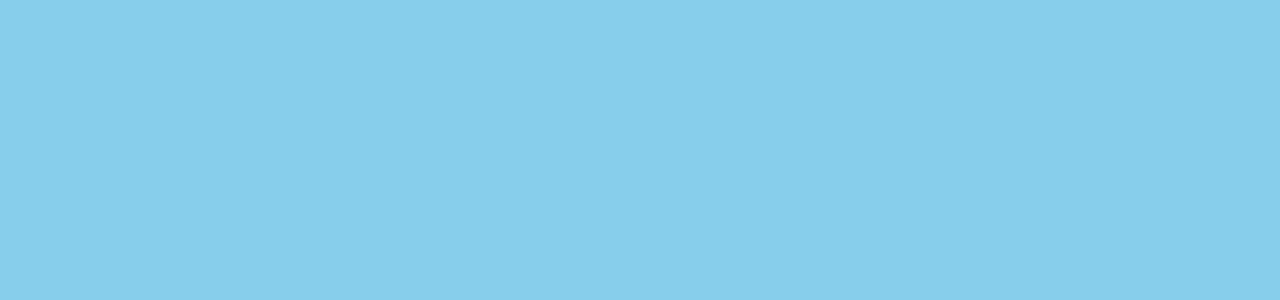
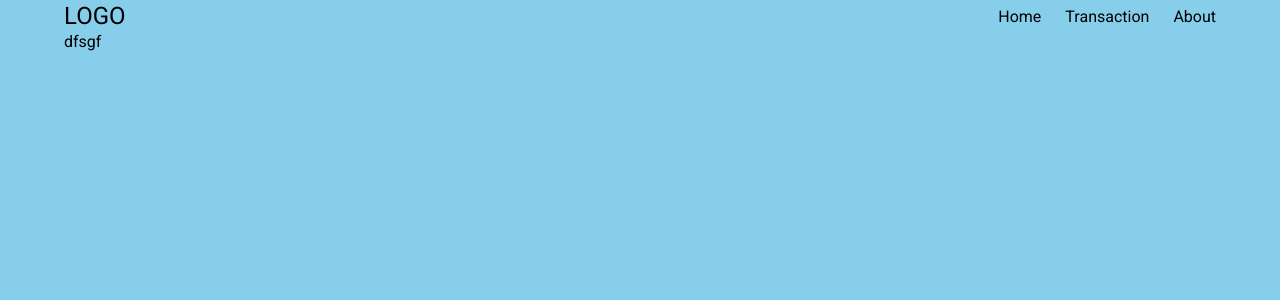
Before and after one commit to vitalii-minchuk/material, a React (Create React App) app: page /redux/transaction in a window 1280 px wide. Before the commit this address had no page. Shown: the top 300 px of the page. Built offline with nearby package versions, Linux system fonts and the light colour scheme.

Commit message:
redux added

```diff
--- a/package.json
+++ b/package.json
@@ -6,6 +6,7 @@
     "@emotion/react": "^11.9.3",
     "@emotion/styled": "^11.9.3",
     "@mui/material": "^5.8.7",
+    "@reduxjs/toolkit": "^1.8.3",
     "@testing-library/jest-dom": "^5.16.4",
     "@testing-library/react": "^13.3.0",
     "@testing-library/user-event": "^13.5.0",
@@ -13,10 +14,15 @@
     "@types/node": "^16.11.43",
     "@types/react": "^18.0.15",
     "@types/react-dom": "^18.0.6",
+    "axios": "^0.27.2",
     "react": "^18.2.0",
     "react-dom": "^18.2.0",
+    "react-redux": "^8.0.2",
     "react-router-dom": "^6.3.0",
     "react-scripts": "5.0.1",
+    "redux": "^4.2.0",
+    "redux-logger": "^3.0.6",
+    "redux-saga": "^1.1.3",
     "typescript": "^4.7.4",
     "web-vitals": "^2.1.4"
   },
--- a/src/App.tsx
+++ b/src/App.tsx
@@ -13,12 +13,23 @@ import { SinglePost } from "./pages/routing/PostsPage/SinglePost"
 import { MainPage } from "./pages/MainPage"
 import { About } from "./pages/routing/About"
 import { Login } from "./pages/routing/Login"
+import { Rdx } from "./pages/rdx/Rdx"
+import { LayoutRdx } from "./components/rdx/LayoutRdx"
+import { Transaction } from "./pages/rdx/Transaction"
+import { AboutRdx } from "./pages/rdx/AboutRdx"
 
 const App: FC = () =>  {
   return (
     <Fragment>
       <Routes>
         <Route path="/" element={<MainPage />} />
+
+        <Route path="redux/*" element={<LayoutRdx />}>
+          <Route index element={<Rdx />} />
+          <Route path="transaction" element={<Transaction />} />
+          <Route path="about" element={<AboutRdx />} />
+        </Route>
+
         <Route path="routing/*" element={<Layout />}>
           <Route index element={<Home />} />
           <Route path="contacts/*" element={<Contacts />} />
@@ -36,6 +47,7 @@ const App: FC = () =>  {
           <Route path="login" element={<Login />} />
           <Route path="*" element={<Error />} />
         </Route>
+
       </Routes>
     </Fragment>
   )
--- /dev/null
+++ b/src/components/rdx/Header.tsx
@@ -0,0 +1,23 @@
+import { FC, Fragment } from "react"
+import { Link } from "react-router-dom"
+
+import { Container, Stack, Typography } from "@mui/material"
+
+const Header: FC = () => {
+  return (
+    <Fragment>
+        <Container maxWidth="lg">
+          <Stack justifyContent="space-between" flexDirection="row" alignItems="center">
+            <Typography variant="h5">LOGO</Typography>
+            <Stack component="nav" flexDirection="row" gap={3}>
+              <Link to="">Home</Link>
+              <Link to="transaction">Transaction</Link>
+              <Link to="about">About</Link>
+            </Stack>
+          </Stack>
+        </Container>
+    </Fragment>
+  )
+}
+
+export { Header }
--- /dev/null
+++ b/src/components/rdx/LayoutRdx.tsx
@@ -0,0 +1,26 @@
+import { FC, Fragment } from "react"
+import { Outlet } from "react-router-dom"
+
+import { Box, Stack } from "@mui/material"
+import { Header } from "./Header"
+import { Provider } from "react-redux"
+import { store } from "../../redux/store"
+
+const LayoutRdx: FC = () => {
+  return (
+    <Fragment>
+      <Provider store={store}>
+        <Stack  sx={{minHeight: "100vh"}}>
+          <Box component="header">
+            <Header />
+          </Box>
+          <Box component="main">
+            <Outlet />
+          </Box>
+        </Stack>
+      </Provider>
+    </Fragment>
+  )
+}
+
+export { LayoutRdx }
--- a/src/pages/MainPage.tsx
+++ b/src/pages/MainPage.tsx
@@ -5,6 +5,7 @@ const MainPage: FC = () => {
   return (
     <div>MainPage
       <Link to="/routing">routing</Link>
+      <Link to="/redux">redux</Link>
     </div>
   )
 }
--- /dev/null
+++ b/src/pages/rdx/AboutRdx.tsx
@@ -0,0 +1,9 @@
+import { FC } from "react"
+
+const AboutRdx: FC = () => {
+  return (
+    <div>AboutRdx</div>
+  )
+}
+
+export { AboutRdx }
--- /dev/null
+++ b/src/pages/rdx/Rdx.tsx
@@ -0,0 +1,11 @@
+import { FC, Fragment } from "react"
+
+const Rdx: FC = () => {
+  return (
+    <Fragment>
+      Rdx
+    </Fragment>
+  )
+}
+
+export { Rdx }
--- /dev/null
+++ b/src/pages/rdx/Transaction.tsx
@@ -0,0 +1,13 @@
+import { FC } from "react"
+
+import { Container } from "@mui/material"
+
+const Transaction: FC = () => {
+  return (
+    <Container maxWidth="lg">
+      dfsgf
+    </Container>
+  )
+}
+
+export { Transaction }
--- /dev/null
+++ b/src/redux/store.ts
@@ -0,0 +1,7 @@
+import { configureStore } from '@reduxjs/toolkit'
+
+
+export const store = configureStore({
+  reducer: {
+  },
+})
```
Also changed, not shown: 1 other file (tests, documents, lock files or other folders).
